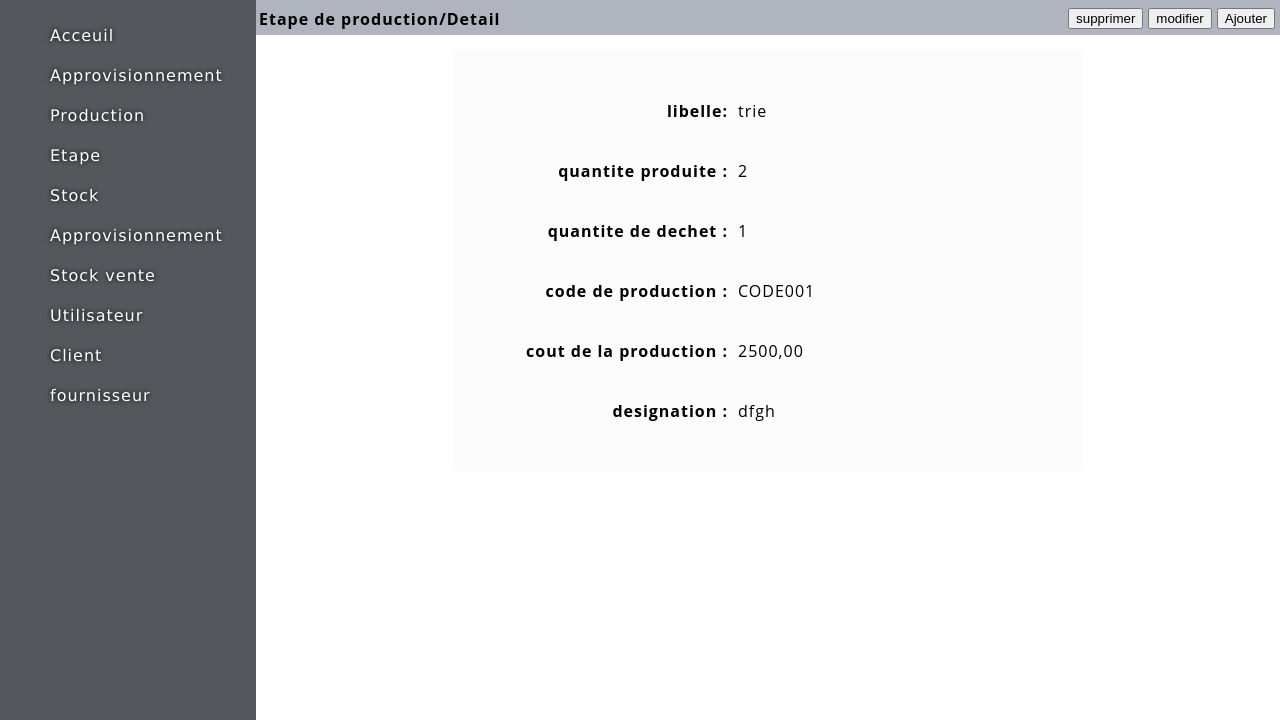
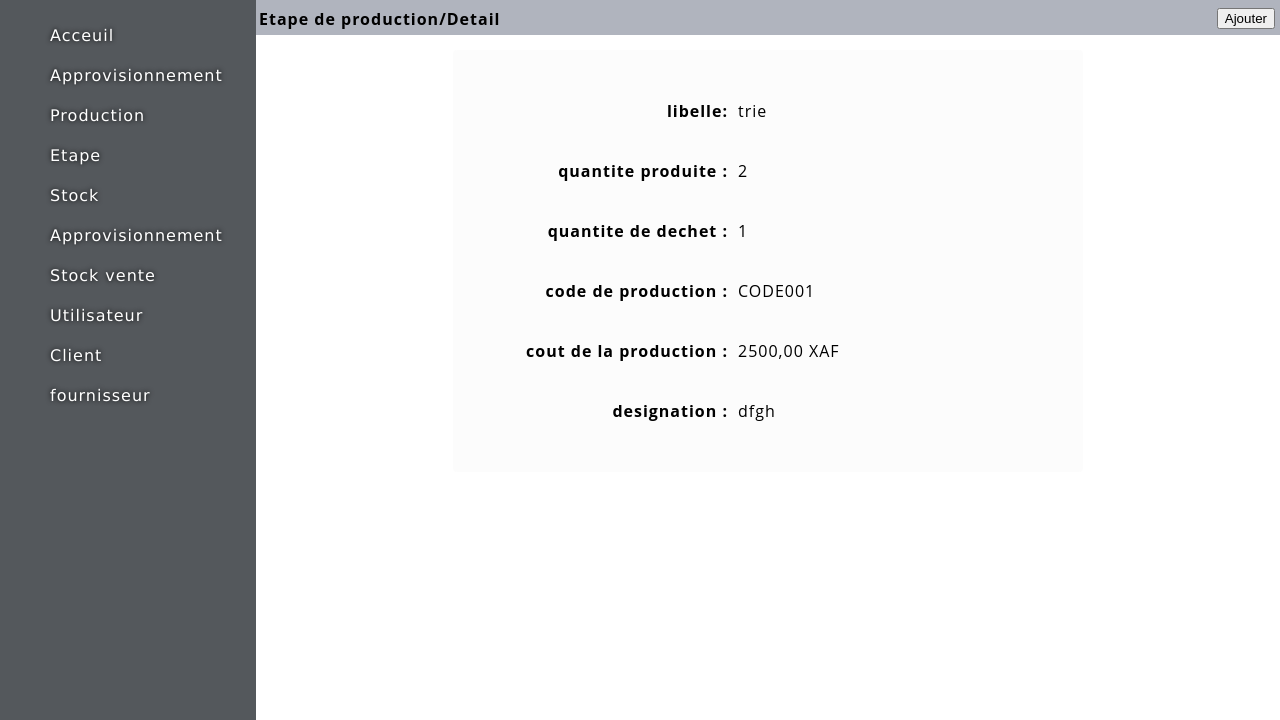
Before and after one commit to pezana/blesscomputer, a Django app: page /detailetape/1 in a window 1280 px wide. Shown: the part 110-830 px from the top of the page. Run offline with Django 4.2, Linux system fonts and the light colour scheme; data comes from the database, SQL or seed files in the repository; both versions use the stored data as it was after the commit.

Commit message:
modif de ma fenetre

```diff
--- a/prod/templates/voirEtape.html
+++ b/prod/templates/voirEtape.html
@@ -2,8 +2,6 @@
 {% block titre %}Etape de production/Detail{% endblock titre %}
 {% block barbtn %}
 <input type="button" value="Ajouter">
-<input type="button" value="modifier">
-<input type="button" value="supprimer">
 {% endblock barbtn %}
 
 
@@ -51,7 +49,7 @@
                 <dt> code de production :</dt>
                 <dd>{{ undetail.prod.codeprod }}</dd>
                 <dt> cout de la production :</dt>
-                <dd>{{ undetail.coutdeletape }}</dd>
+                <dd>{{ undetail.coutdeletape }} XAF</dd>
                 <dt> designation :</dt>
                 <dd>{{ undetail.description }} </dd>
             </dl>
```
Also changed, not shown: db.sqlite3.
